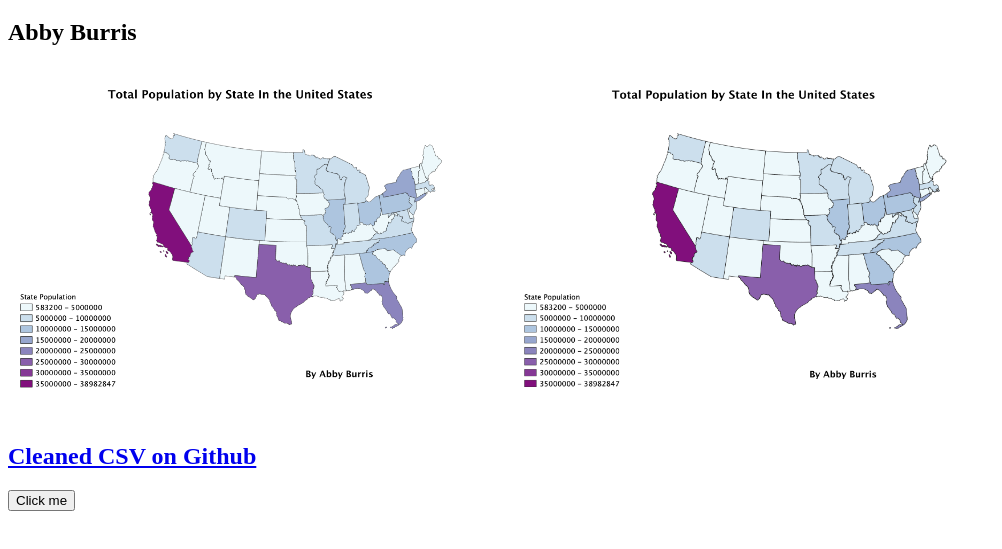
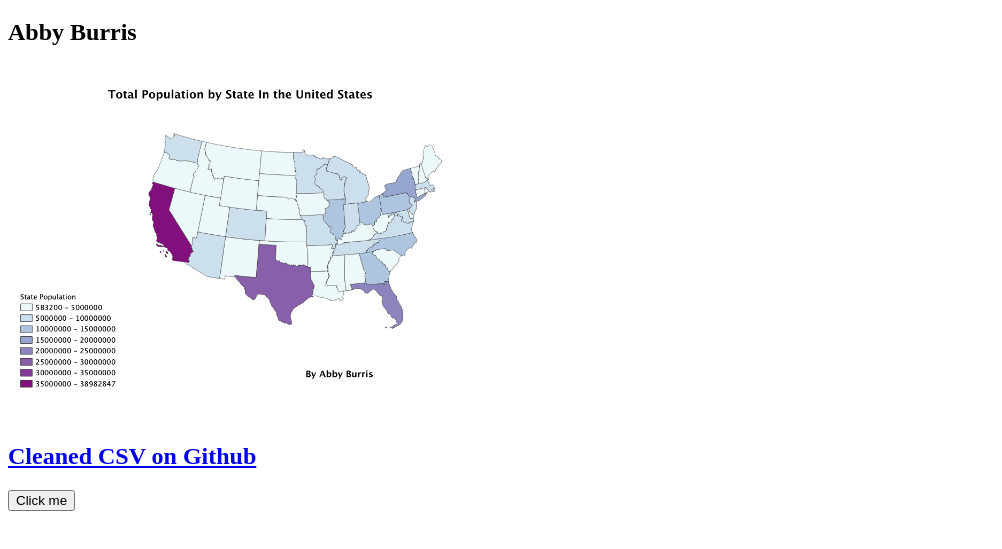
Before and after one commit to Abburris/GEOG456Assessment1, a plain HTML site: page index.html in a window 1280 px wide. Shown: the part 61-610 px from the top of the page, without its empty margins (0-1002 px from the left). Drawn offline with Linux system fonts and the light colour scheme.

Commit message:
delete test

```diff
--- a/index.html
+++ b/index.html
@@ -9,7 +9,6 @@
     <h1>GEOG 456 Assessment 1</h1>
     <h2>Abby Burris</h2>
     <a href="./PopulationMap(300dpi).png"><img src="./PopulationMap(80dpi).png" width="500px"></a>
-    <a href="./PopulationMap(80dpi).png"><img src="./PopulationMap(300dpi).png" width="500px"></a>
 
    <p></p>
    <a href="https://github.com/Abburris/GEOG456Assessment1/blob/main/CLEANED-population1.csv"><h2>Cleaned CSV on Github</h2></a>
```
